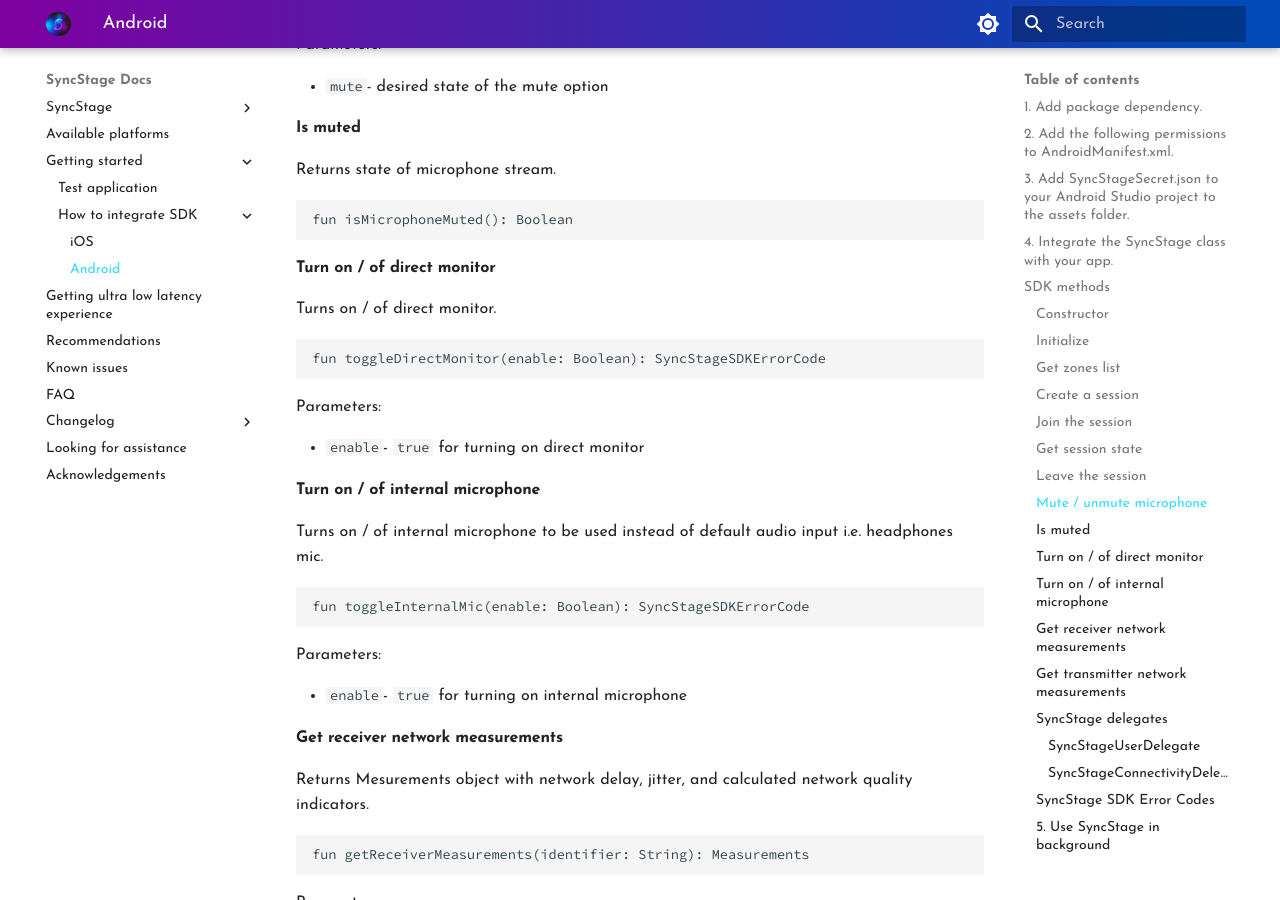
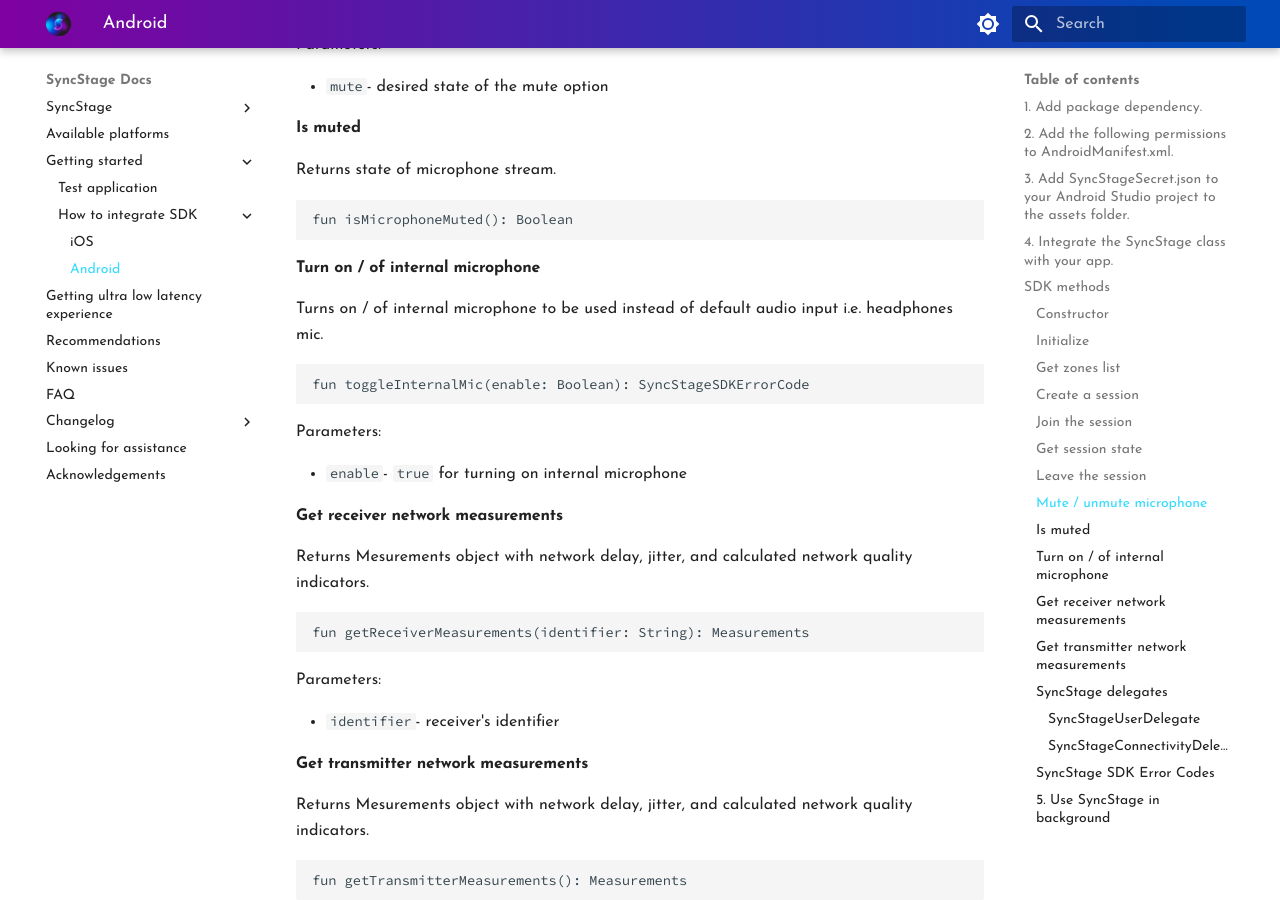
Before and after one commit to opensesamemedia/syncstage-docs, an MkDocs documentation site: the page built from docs/android-integration.md, in a window 1280 px wide and 900 px high, scrolled down 3384 px. Built offline with MkDocs 1.6.1 and Material for MkDocs 9.7.7, drawn with Linux system fonts in a browser that asks for light colours.

Commit message:
commented out direct monitor method

````diff
--- a/docs/android-integration.md
+++ b/docs/android-integration.md
@@ -165,7 +165,7 @@ Returns state of microphone stream.
 fun isMicrophoneMuted(): Boolean
 ```
 
-#### Turn on / of direct monitor
+<!-- #### Turn on / of direct monitor
 Turns on / of direct monitor.
 
 ```
@@ -174,7 +174,7 @@ fun toggleDirectMonitor(enable: Boolean): SyncStageSDKErrorCode
 
 Parameters:
 
-* `enable`- `true` for turning on direct monitor
+* `enable`- `true` for turning on direct monitor -->
 
 #### Turn on / of internal microphone
 Turns on / of internal microphone to be used instead of default audio input i.e. headphones mic.
````
